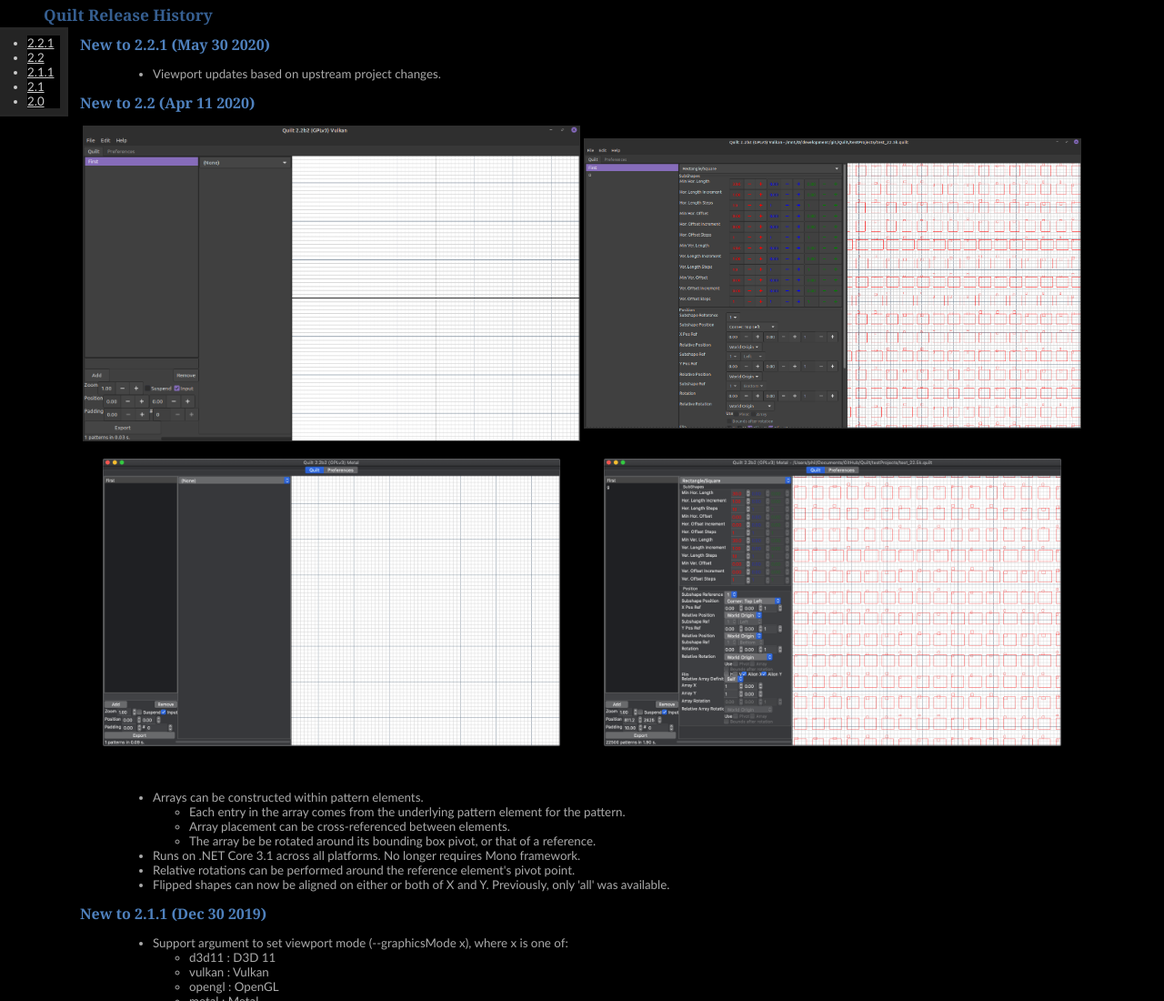
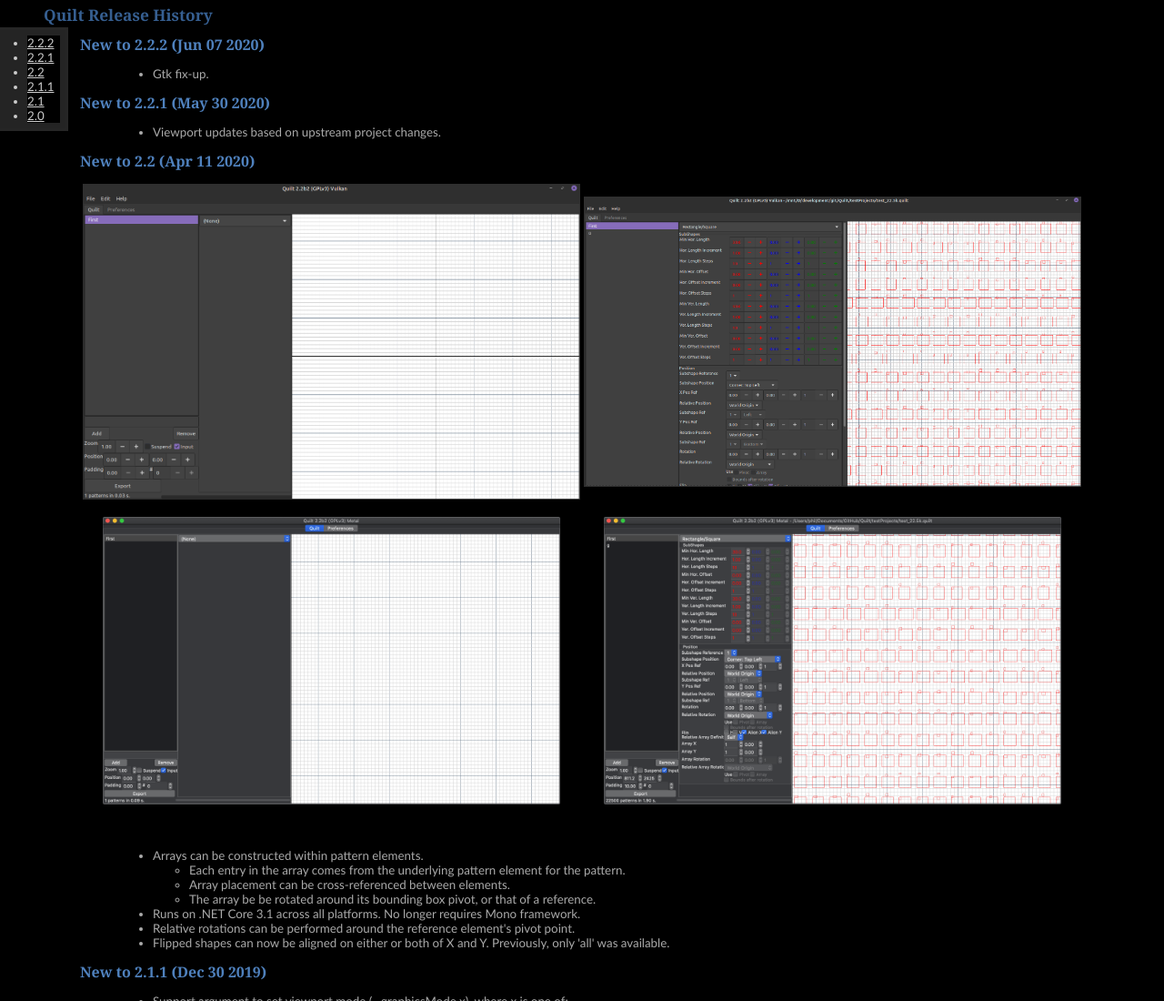
Before and after one commit to philstopford/Quilt_GPL, a plain HTML site: page Documentation/releases.html in a window 1280 px wide. Shown: the top 1100 px of the page at 91% size. Drawn offline with Linux system fonts and the light colour scheme.

Commit message:
Update releases.html

```diff
--- a/Documentation/releases.html
+++ b/Documentation/releases.html
@@ -193,6 +193,7 @@ box-shadow: 0 1px 3px black;
 </head>
 
   <ul id=menu>
+    <li><a href="#releases_222">2.2.2</a>
     <li><a href="#releases_221">2.2.1</a>
     <li><a href="#releases_220">2.2</a>
     <li><a href="#releases_211">2.1.1</a>
@@ -206,6 +207,16 @@ box-shadow: 0 1px 3px black;
 <blockquote>
     <a name="releases"></a>
     <h1 class="western">Quilt Release History</h1>
+
+    <blockquote>
+      <a name="releases_222"></a>
+      <h2 class="western">New to 2.2.2 (Jun 07 2020)</h2>
+      <blockquote>
+        <ul>
+          <li>Gtk fix-up.</li>
+        </ul>
+      </blockquote>
+    </blockquote>
 
     <blockquote>
       <a name="releases_221"></a>
```
